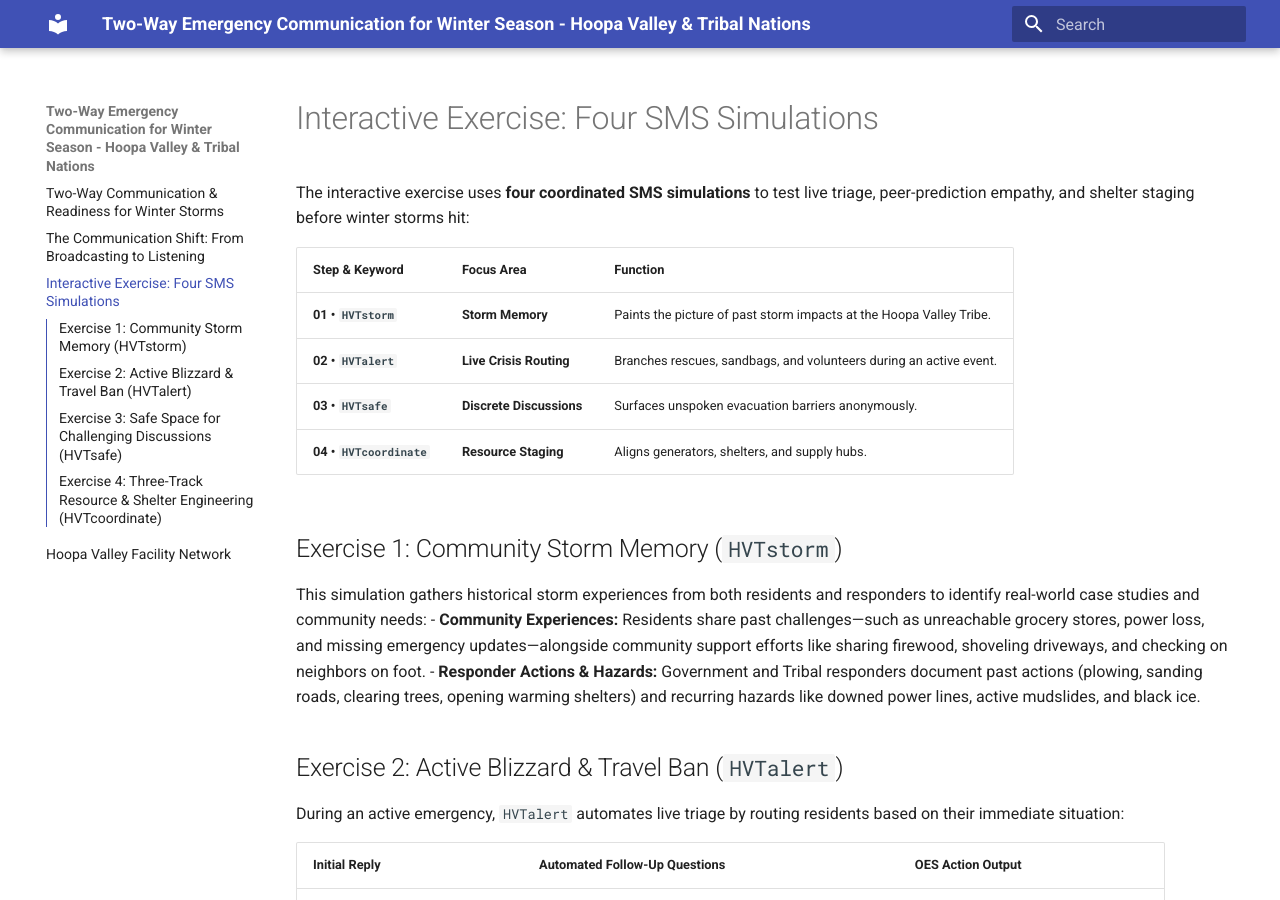
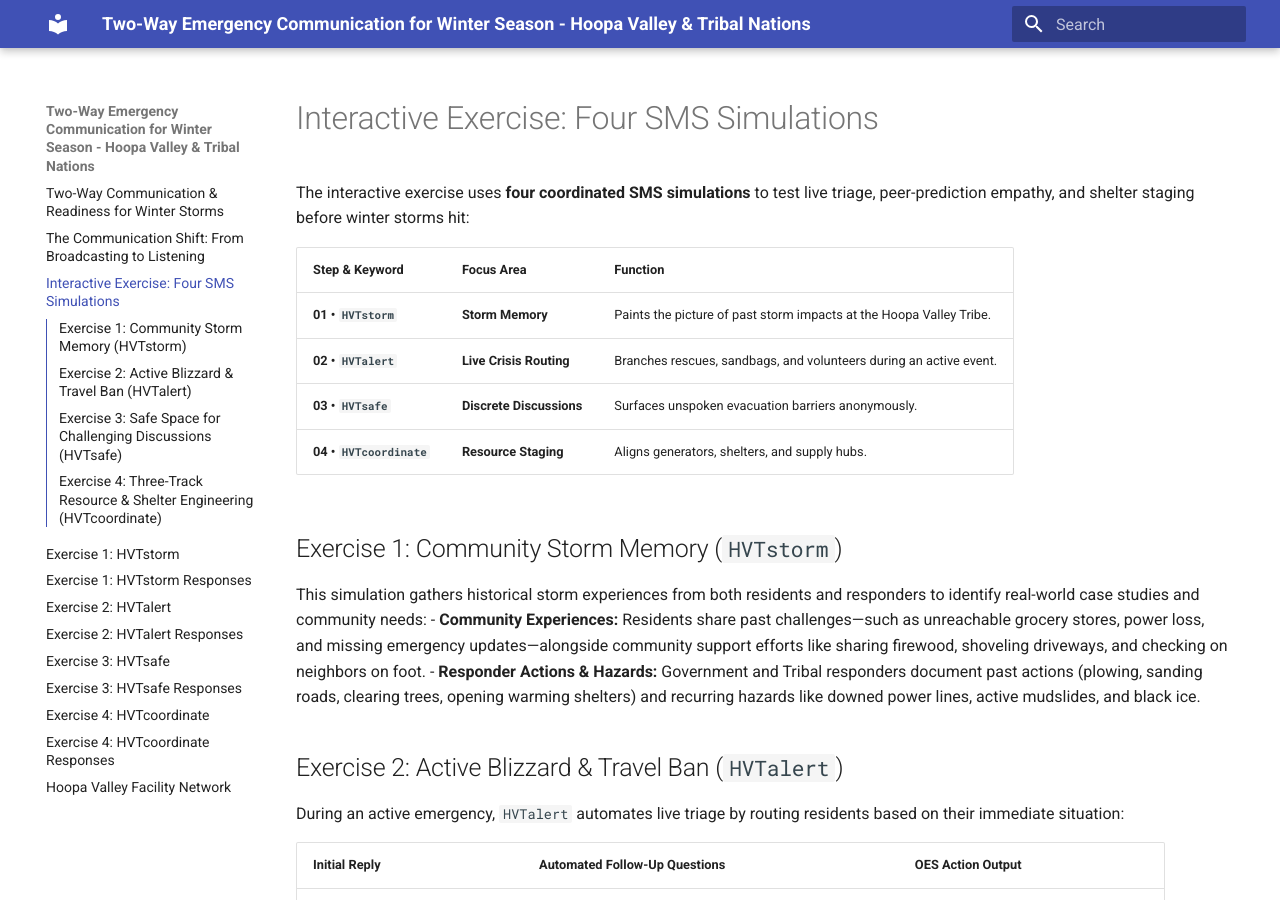
Before and after one commit to ccsfist/hoopavalley, an MkDocs documentation site: the page built from docs/interactiveexercises.md, in a window 1280 px wide and 900 px high. Built offline with MkDocs 1.6.1 and Material for MkDocs 9.7.7, drawn with Linux system fonts in a browser that asks for light colours.

Commit message:
Add per-exercise SMS start and live display pages

```diff
--- a/docs/interactiveexercises.md
+++ b/docs/interactiveexercises.md
@@ -51,4 +51,4 @@ To align logistics across the entire community, `HVTcoordinate` runs three simul
 
 
 
-<div id="slide-config" data-type="start" data-next="../hoopavalleynetwork/"> </div>
+<div id="slide-config" data-type="start" data-next="../interactiveexercises_HVTstorm_1/"> </div>
--- a/mkdocs.yml
+++ b/mkdocs.yml
@@ -14,6 +14,14 @@ nav:
 - 'index.md'
 - 'thecommunicationshift.md'
 - 'interactiveexercises.md'
+- 'interactiveexercises_HVTstorm_1.md'
+- 'interactiveexercises_HVTstorm_2.md'
+- 'interactiveexercises_HVTalert_1.md'
+- 'interactiveexercises_HVTalert_2.md'
+- 'interactiveexercises_HVTsafe_1.md'
+- 'interactiveexercises_HVTsafe_2.md'
+- 'interactiveexercises_HVTcoordinate_1.md'
+- 'interactiveexercises_HVTcoordinate_2.md'
 - 'hoopavalleynetwork.md'
 
 plugins:
```
Also changed, not shown: docs/interactiveexercises_HVTalert_1.md (added, +10 -0 lines), docs/interactiveexercises_HVTalert_2.md (added, +10 -0 lines), docs/interactiveexercises_HVTcoordinate_1.md (added, +10 -0 lines), docs/interactiveexercises_HVTcoordinate_2.md (added, +10 -0 lines), docs/interactiveexercises_HVTsafe_1.md (added, +10 -0 lines), docs/interactiveexercises_HVTsafe_2.md (added, +10 -0 lines), docs/interactiveexercises_HVTstorm_1.md (added, +10 -0 lines), docs/interactiveexercises_HVTstorm_2.md (added, +10 -0 lines).
